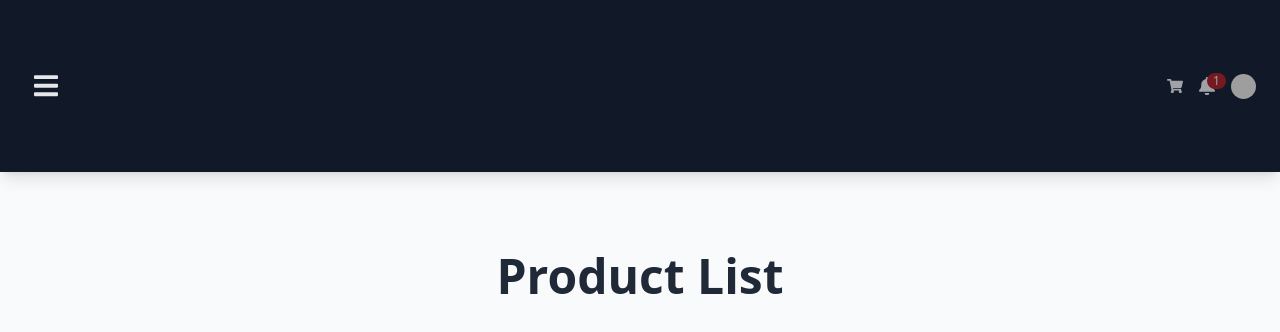
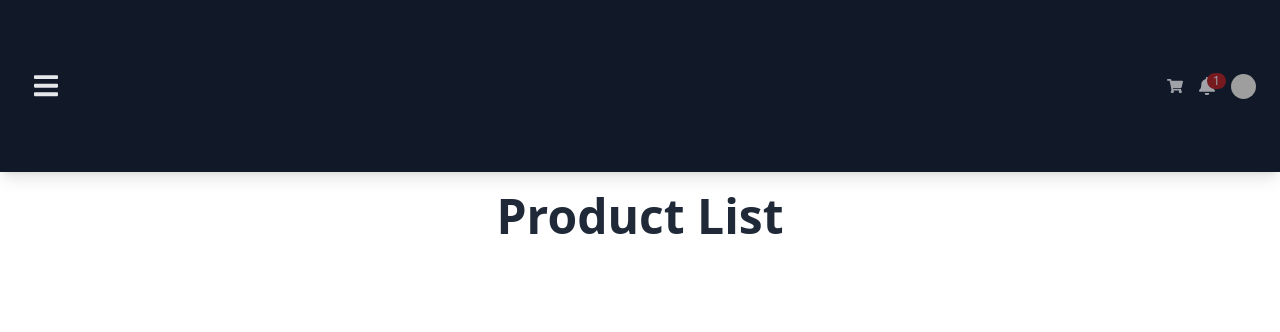
Before and after one commit to HEEPOKE/Vue-GO, a Vue app in the folder Client/: page /product in a window 1280 px wide. Shown: the top 332 px of the page. Built offline with nearby package versions, Linux system fonts and the light colour scheme; grey boxes are pictures that could not be loaded; what tw-elements would draw is missing.

Commit message:
Update Header.vue

```diff
--- a/Client/src/components/Product/Header.vue
+++ b/Client/src/components/Product/Header.vue
@@ -1,6 +1,6 @@
 <template>
-  <div class="text-center bg-gray-50 text-gray-800 py-20 px-6">
-    <h1 class="text-5xl font-bold mt-0 mb-6">Product List</h1>
+  <div class="text-center text-gray-800">
+    <h1 class="text-5xl font-bold mt-5">Product List</h1>
   </div>
 </template>
 <script lang="ts">
```
